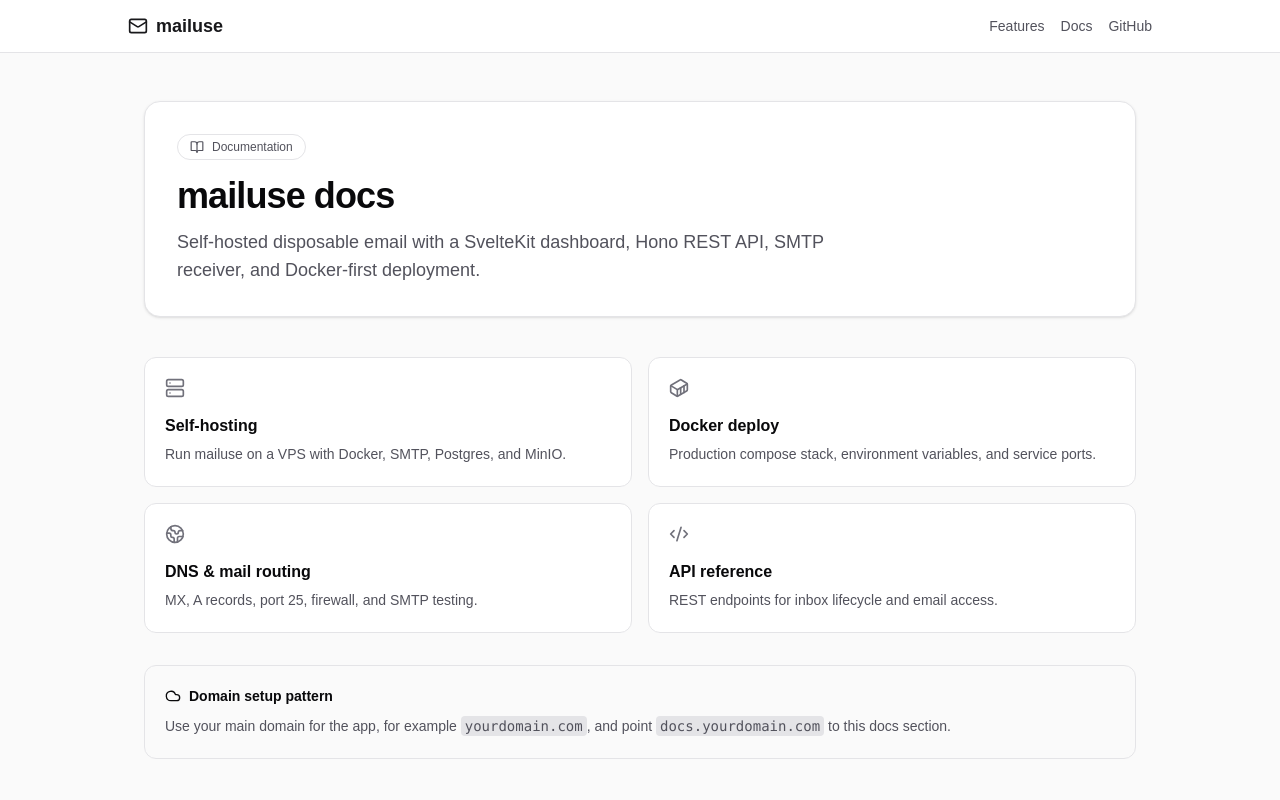
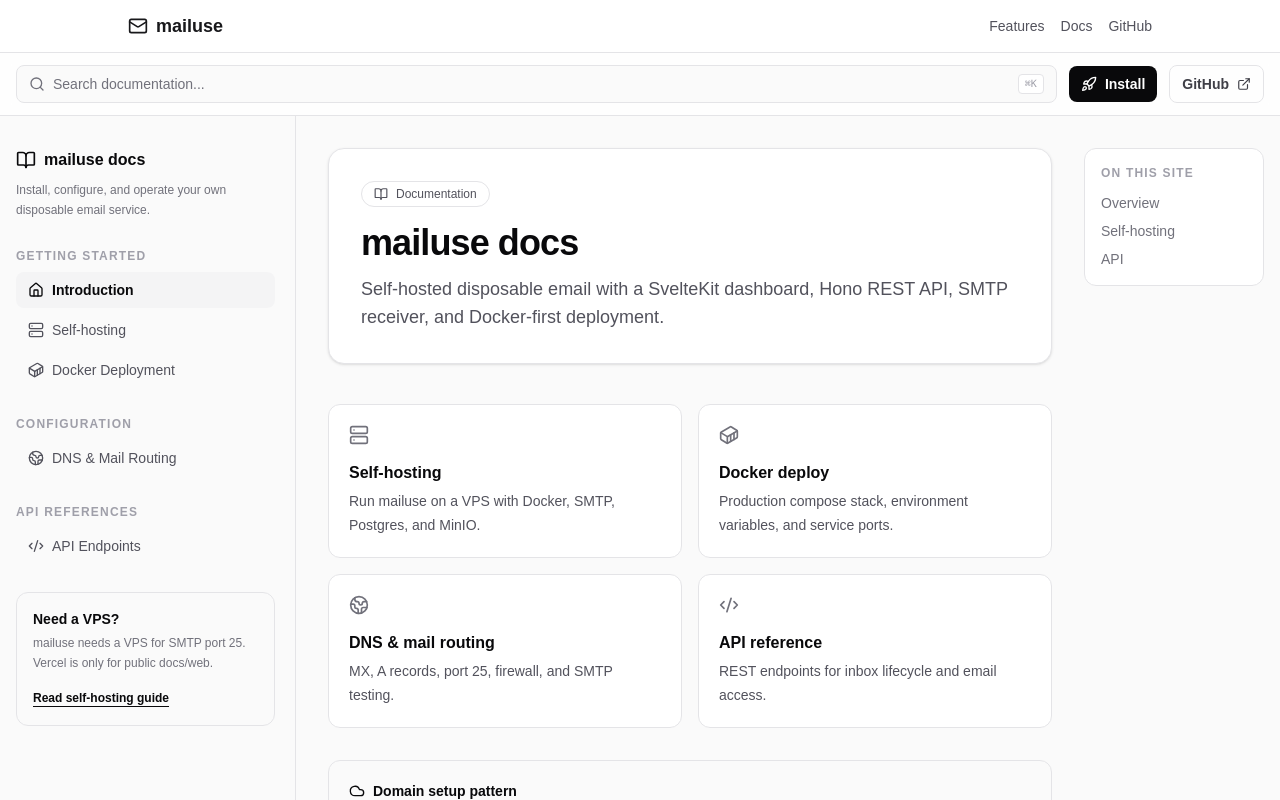
Before and after one commit to MrPinguiiin/mailuse, a SvelteKit app in the folder apps/web/: page /docs in a window 1280 px wide. Built offline with nearby package versions, Linux system fonts and the light colour scheme.

Commit message:
feat: add documentation layout with sidebar navigation and update docs page styling

```diff
--- /dev/null
+++ b/apps/web/src/routes/docs/+layout.svelte
@@ -0,0 +1,124 @@
+<script lang="ts">
+  import { page } from "$app/state";
+  import {
+    BookOpen,
+    Code2,
+    Container,
+    ExternalLink,
+    Globe2,
+    Home,
+    Rocket,
+    Search,
+    Server,
+  } from "@lucide/svelte";
+
+  const groups = [
+    {
+      title: "Getting Started",
+      links: [
+        { href: "/docs", label: "Introduction", icon: Home },
+        { href: "/docs/self-hosting", label: "Self-hosting", icon: Server },
+        { href: "/docs/docker", label: "Docker Deployment", icon: Container },
+      ],
+    },
+    {
+      title: "Configuration",
+      links: [{ href: "/docs/dns", label: "DNS & Mail Routing", icon: Globe2 }],
+    },
+    {
+      title: "API References",
+      links: [{ href: "/docs/api", label: "API Endpoints", icon: Code2 }],
+    },
+  ];
+
+  const { children } = $props();
+
+  const isActive = (href: string) =>
+    href === "/docs" ? page.url.pathname === href : page.url.pathname.startsWith(href);
+</script>
+
+<div class="border-b border-zinc-200 bg-white/80 backdrop-blur dark:border-zinc-800 dark:bg-zinc-950/80">
+  <div class="container mx-auto flex max-w-7xl items-center gap-3 px-4 py-3">
+    <div class="hidden min-w-0 flex-1 items-center gap-2 rounded-lg border border-zinc-200 bg-zinc-50 px-3 py-2 text-sm text-zinc-500 dark:border-zinc-800 dark:bg-zinc-900 md:flex">
+      <Search class="h-4 w-4" />
+      <span>Search documentation...</span>
+      <kbd class="ml-auto rounded border border-zinc-200 bg-white px-1.5 py-0.5 text-[10px] text-zinc-400 dark:border-zinc-800 dark:bg-zinc-950">⌘K</kbd>
+    </div>
+    <a
+      href="/docs/self-hosting"
+      class="inline-flex items-center gap-2 rounded-lg bg-zinc-950 px-3 py-2 text-sm font-semibold text-white transition-colors hover:bg-zinc-800 dark:bg-zinc-50 dark:text-zinc-950 dark:hover:bg-zinc-200"
+    >
+      <Rocket class="h-4 w-4" />
+      Install
+    </a>
+    <a
+      href="https://github.com/MrPinguiiin/mailuse"
+      target="_blank"
+      rel="noreferrer"
+      class="inline-flex items-center gap-2 rounded-lg border border-zinc-200 px-3 py-2 text-sm font-semibold text-zinc-700 transition-colors hover:border-zinc-400 dark:border-zinc-800 dark:text-zinc-300 dark:hover:border-zinc-600"
+    >
+      GitHub
+      <ExternalLink class="h-3.5 w-3.5" />
+    </a>
+  </div>
+</div>
+
+<div class="container mx-auto grid max-w-7xl gap-8 px-4 md:grid-cols-[260px_1fr] lg:grid-cols-[280px_1fr_180px]">
+  <aside class="hidden border-r border-zinc-200 py-8 pr-5 dark:border-zinc-800 md:block">
+    <div class="sticky top-6 space-y-7">
+      <div>
+        <a href="/docs" class="mb-2 flex items-center gap-2 text-base font-bold text-zinc-950 dark:text-zinc-50">
+          <BookOpen class="h-5 w-5" />
+          mailuse docs
+        </a>
+        <p class="text-xs leading-5 text-zinc-500">
+          Install, configure, and operate your own disposable email service.
+        </p>
+      </div>
+
+      {#each groups as group}
+        <nav>
+          <p class="mb-2 text-xs font-semibold uppercase tracking-widest text-zinc-400">{group.title}</p>
+          <div class="space-y-1">
+            {#each group.links as link}
+              <a
+                href={link.href}
+                class="flex items-center gap-2 rounded-lg px-3 py-2 text-sm transition-colors {isActive(link.href)
+                  ? 'bg-zinc-100 font-semibold text-zinc-950 dark:bg-zinc-900 dark:text-zinc-50'
+                  : 'text-zinc-600 hover:bg-zinc-50 hover:text-zinc-950 dark:text-zinc-400 dark:hover:bg-zinc-900 dark:hover:text-zinc-50'}"
+              >
+                <svelte:component this={link.icon} class="h-4 w-4" />
+                {link.label}
+              </a>
+            {/each}
+          </div>
+        </nav>
+      {/each}
+
+      <div class="rounded-xl border border-zinc-200 bg-zinc-50 p-4 dark:border-zinc-800 dark:bg-zinc-900/60">
+        <p class="mb-1 text-sm font-semibold text-zinc-950 dark:text-zinc-50">Need a VPS?</p>
+        <p class="mb-3 text-xs leading-5 text-zinc-500">
+          mailuse needs a VPS for SMTP port 25. Vercel is only for public docs/web.
+        </p>
+        <a href="/docs/self-hosting" class="text-xs font-semibold text-zinc-950 underline underline-offset-4 dark:text-zinc-50">
+          Read self-hosting guide
+        </a>
+      </div>
+    </div>
+  </aside>
+
+  <main class="min-w-0 py-8">
+    {@render children()}
+  </main>
+
+  <aside class="hidden py-8 lg:block">
+    <div class="sticky top-6 rounded-xl border border-zinc-200 bg-white p-4 dark:border-zinc-800 dark:bg-zinc-900">
+      <p class="mb-3 text-xs font-semibold uppercase tracking-widest text-zinc-400">On this site</p>
+      <div class="space-y-2 text-sm">
+        <a href="/docs" class="block text-zinc-500 hover:text-zinc-950 dark:hover:text-zinc-50">Overview</a>
+        <a href="/docs/self-hosting" class="block text-zinc-500 hover:text-zinc-950 dark:hover:text-zinc-50">Self-hosting</a>
+        <a href="/docs/api" class="block text-zinc-500 hover:text-zinc-950 dark:hover:text-zinc-50">API</a>
+      </div>
+    </div>
+  </aside>
+</div>
--- a/apps/web/src/routes/docs/+page.svelte
+++ b/apps/web/src/routes/docs/+page.svelte
@@ -37,7 +37,7 @@
   />
 </svelte:head>
 
-<div class="container mx-auto max-w-5xl px-4 py-12">
+<div class="max-w-4xl">
   <div class="mb-10 rounded-2xl border border-zinc-200 bg-white p-8 shadow-sm dark:border-zinc-800 dark:bg-zinc-900">
     <div class="mb-4 inline-flex items-center gap-2 rounded-full border border-zinc-200 px-3 py-1 text-xs font-medium text-zinc-600 dark:border-zinc-800 dark:text-zinc-400">
       <BookOpen class="h-3.5 w-3.5" />
```
